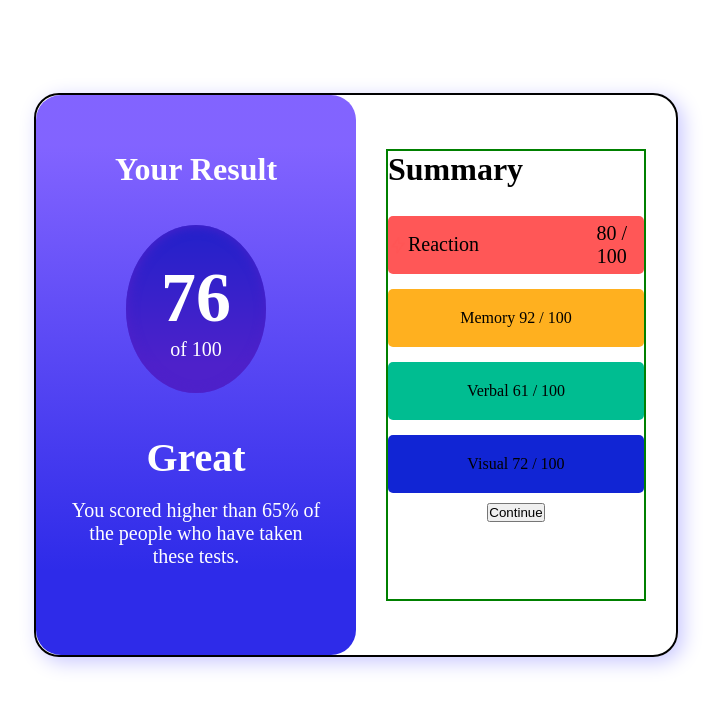
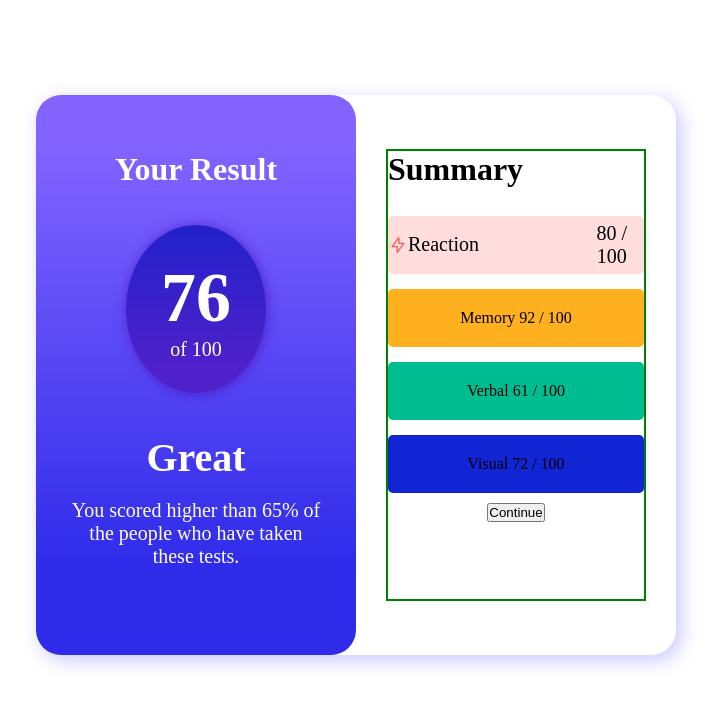
Before and after one commit to NikhilPathaniaa/Web-Challenges, a plain HTML site: page Challenge 3/solution/index.html in a window 1280 px wide. Shown: the whole page, without its empty margins (284-1005 px from the left). Drawn offline with Linux system fonts and the light colour scheme.

Commit message:
i edited

```diff
--- a/Challenge 3/solution/style.css
+++ b/Challenge 3/solution/style.css
@@ -17,7 +17,7 @@
 {
     height: 70vh;
     width: 50%;
-    border: 2px solid black;
+    /* border: 2px solid black; */
     display: flex;
     justify-content: space-evenly;
     align-items: center;
@@ -79,10 +79,11 @@ h2{
     /* border: 2px solid darkorange; */
     width: 55%;
     height: 80%;
+
     border-radius: 50%;
     background: rgb(78,33,202);
     background: linear-gradient(360deg, rgba(78,33,202,1) 17%,rgba(36,33,202,1) 96%);
-    box-shadow: inset 1px 1px 12px 0px hsla(256, 72%, 46%, 1);
+    box-shadow: 1px 1px 12px 0px hsla(256, 72%, 46%, 1);
     display: flex;
     justify-content: center;
     align-items: center;
@@ -116,7 +117,7 @@ h2{
     margin-bottom: 10px;
     width: 100%;
     height: 13%;
-    background-color: hsl(0, 100%, 67%);
+    background-color: hsla(0, 100%, 67%,0.2);
     border-radius: 5px;
     display: flex;
     align-items: center;
@@ -182,4 +183,4 @@ h2{
     .c1{
         flex-wrap: wrap;
     } */
-}
+/* } */
```
